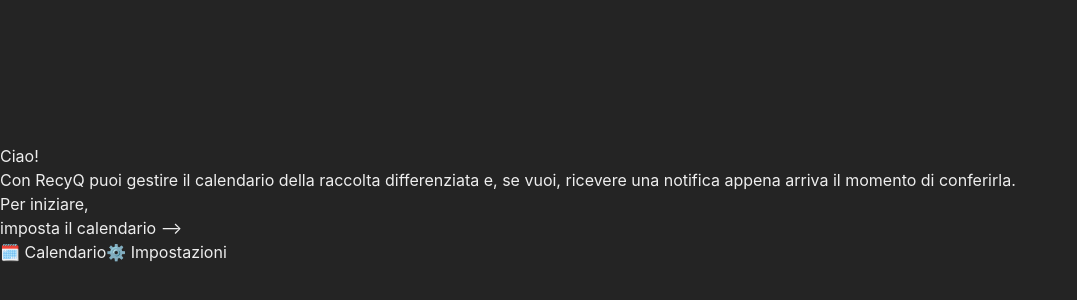
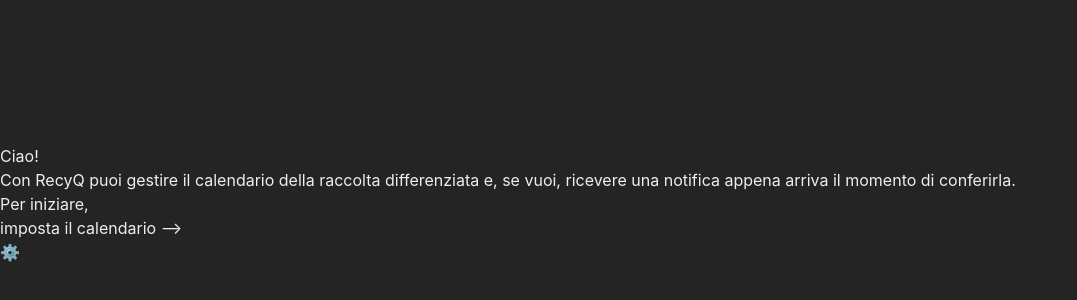
Before and after one commit to FabioViscuso/eco-buddy, a React (Vite) app: page / in a window 1280 px wide. Shown: the part 196-496 px from the top of the page, without its empty margins (0-1077 px from the left). Built offline with nearby package versions, Linux system fonts and the light colour scheme.

Commit message:
moved settings into a modal

```diff
--- a/src/App.tsx
+++ b/src/App.tsx
@@ -3,6 +3,7 @@
 import "./index.css";
 import viewsStore, { Views } from "./state/useViewsStore";
 import mainStore from "./state/useMainStore";
+import uiStore from "./state/useUIStore";
 
 import NavigationBar from "./components/UI/NavigationBar";
 import Welcome from "./components/views/Welcome";
@@ -13,6 +14,7 @@
   const view = viewsStore(state => state.view);
   const isFirstTime = mainStore(state => state.isFirstTime);
   const setView = viewsStore(state => state.setView);
+  const {isSettingsModalOpen} = uiStore();
 
   useEffect(() => {
     if (isFirstTime) { setView(Views.Welcome) }
@@ -22,7 +24,7 @@
     <>
       {view === Views.Welcome && <Welcome />}
       {view === Views.Calendar && <Calendar />}
-      {view === Views.Settings && <Settings />}
+      {isSettingsModalOpen && <Settings />}
       <NavigationBar />
     </>
   );
--- a/src/components/UI/NavigationBar.tsx
+++ b/src/components/UI/NavigationBar.tsx
@@ -1,28 +1,12 @@
-import viewsStore, { Views } from "../../state/useViewsStore";
-import ViewSelectionButton from "./ViewSelectionButton";
+import uiStore from "../../state/useUIStore";
+export default function NavigationBar() {
+  const {setOpenSettingsModal} = uiStore();
 
-export default function NavigationBar() {
-  const context = viewsStore((state) => state.view);
   return (
-    <nav className="fixed bottom-0 left-0 right-5 h-12 flex justify-center items-center gap-10 backdrop-blur-sm">
-      <ViewSelectionButton
-        className={`text-green-600`}
-        targetView={Views.Calendar}
-      >
-        <span className="no-underline ">🗓️&nbsp;</span>
-        <span className={`${context === Views.Calendar && "underline"}`}>
-          Calendario
-        </span>
-      </ViewSelectionButton>
-      <ViewSelectionButton
-        className={`text-green-600`}
-        targetView={Views.Settings}
-      >
-        <span className="no-underline">⚙️&nbsp;</span>
-        <span className={`${context === Views.Settings && "underline"}`}>
-          Impostazioni
-        </span>
-      </ViewSelectionButton>
+    <nav className="fixed top-10 right-10 z-40 h-12 flex justify-center items-center gap-10 backdrop-blur-sm">
+      <button onClick={() => setOpenSettingsModal()}>
+        <span className="text-3xl">⚙️&nbsp;</span>
+      </button>
     </nav>
   );
 }
--- a/src/components/views/Settings.tsx
+++ b/src/components/views/Settings.tsx
@@ -2,6 +2,7 @@
 import weeklyCalendarStore from "../../state/useWeeklyCalendarStore";
 import monthlyCalendarStore from "../../state/useMonthlyCalendarStore";
 import mainStore from "../../state/useMainStore";
+import uiStore from "../../state/useUIStore";
 
 export default function Settings() {
   const context = Views.Settings;
@@ -9,6 +10,7 @@
   const { resetWeeklyCalendar } = weeklyCalendarStore();
   const { resetMonthlyCalendar } = monthlyCalendarStore();
   const { resetMainState } = mainStore();
+  const { setCloseSettingsModal } = uiStore();
 
   function handleResetSettings() {
     localStorage.clear();
@@ -22,9 +24,17 @@
   return (
     <section
       id={`section-${context}`}
-      className="h-full w-full flex flex-col justify-center items-center gap-10"
+      className="fixed top-0 h-[100dvh] left-0 z-50 w-full flex flex-col justify-center items-center gap-10 bg-opacity-60 backdrop-blur-md"
     >
-      <button onClick={handleResetSettings}>Reimposta l'applicazione</button>
+      <div className="relative h-full w-full flex flex-col justify-center items-center gap-5">
+        <button
+          onClick={() => setCloseSettingsModal()}
+          className="absolute top-10 right-10 bg-red-500 rounded-md py-2 px-4 "
+        >
+          Chiudi X
+        </button>
+        <button onClick={handleResetSettings} className="bg-red-500 rounded-md py-2 px-4">Reimposta l'applicazione</button>
+      </div>
     </section>
   );
 }
--- a/src/index.css
+++ b/src/index.css
@@ -16,6 +16,14 @@
   -webkit-font-smoothing: antialiased;
   -moz-osx-font-smoothing: grayscale;
   -webkit-text-size-adjust: 100%;
+
+  scroll-behavior: smooth;
+}
+
+@media (prefers-reduced-motion) {
+  :root {
+    scroll-behavior: initial;
+  }
 }
 
 body {
--- a/src/state/useUIStore.ts
+++ b/src/state/useUIStore.ts
@@ -2,17 +2,17 @@
 import { devtools } from "zustand/middleware";
 
 interface State {
-  isWasteSelectionModalOpen: boolean;
-  setOpenWasteSelectionModal: () => void;
-  setCloseWasteSelectionModal: () => void;
+  isSettingsModalOpen: boolean;
+  setOpenSettingsModal: () => void;
+  setCloseSettingsModal: () => void;
 }
 
 const uiStore = create<State>()(
   devtools(
       (set) => ({
-        isWasteSelectionModalOpen: false,
-        setOpenWasteSelectionModal: () => set({isWasteSelectionModalOpen: true}),
-        setCloseWasteSelectionModal: () => set({isWasteSelectionModalOpen: false})
+        isSettingsModalOpen: false,
+        setOpenSettingsModal: () => set({isSettingsModalOpen: true}),
+        setCloseSettingsModal: () => set({isSettingsModalOpen: false})
       })
   )
 );
```
